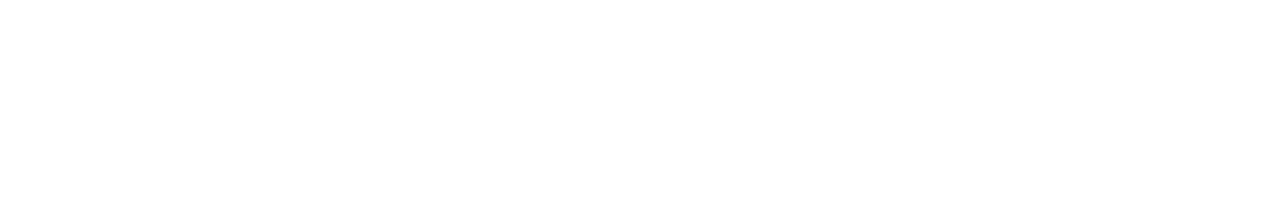
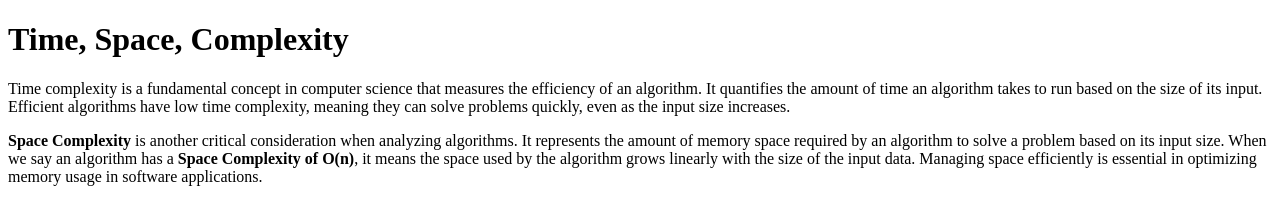
Before and after one commit to acciojob/time-and-space-complexity-souravkumar21, a website: page main.html in a window 1280 px wide. Drawn offline with Linux system fonts and the light colour scheme.

Commit message:
created a submission

```diff
--- a/main.html
+++ b/main.html
@@ -11,6 +11,23 @@
     <script type="text/javascript" src="./script.js">
 </script>
 
+	<!DOCTYPE html>
+<html>
+<head>
+    <title>Time and Space Complexity</title>
+</head>
+<body>
+    <h1>Time, Space, Complexity</h1>
+    <p>
+        Time complexity is a fundamental concept in computer science that measures the efficiency of an algorithm. It quantifies the amount of time an algorithm takes to run based on the size of its input. Efficient algorithms have low time complexity, meaning they can solve problems quickly, even as the input size increases.
+    </p>
+    <p>
+        <b>Space Complexity</b> is another critical consideration when analyzing algorithms. It represents the amount of memory space required by an algorithm to solve a problem based on its input size. When we say an algorithm has a <b>Space Complexity of O(n)</b>, it means the space used by the algorithm grows linearly with the size of the input data. Managing space efficiently is essential in optimizing memory usage in software applications.
+    </p>
+</body>
+</html>
+
+
 </body>
 
 </html>
```
